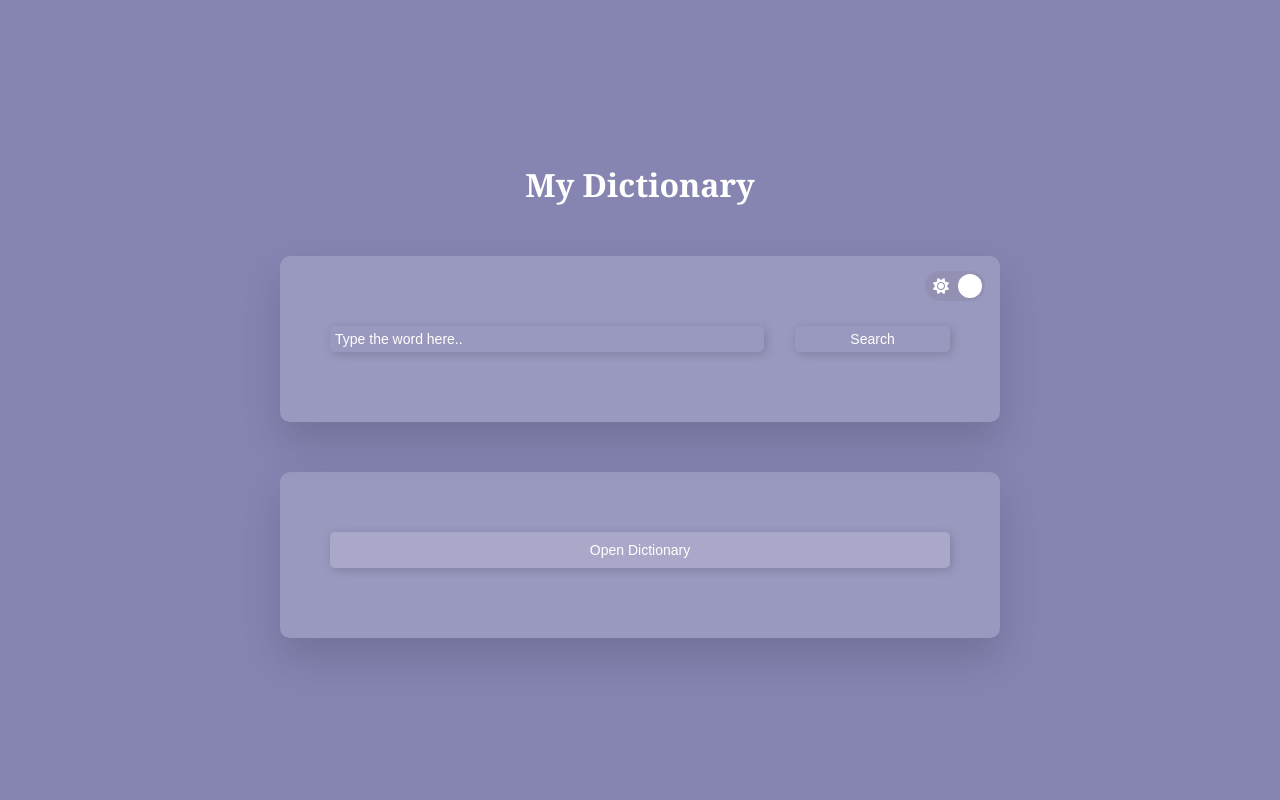
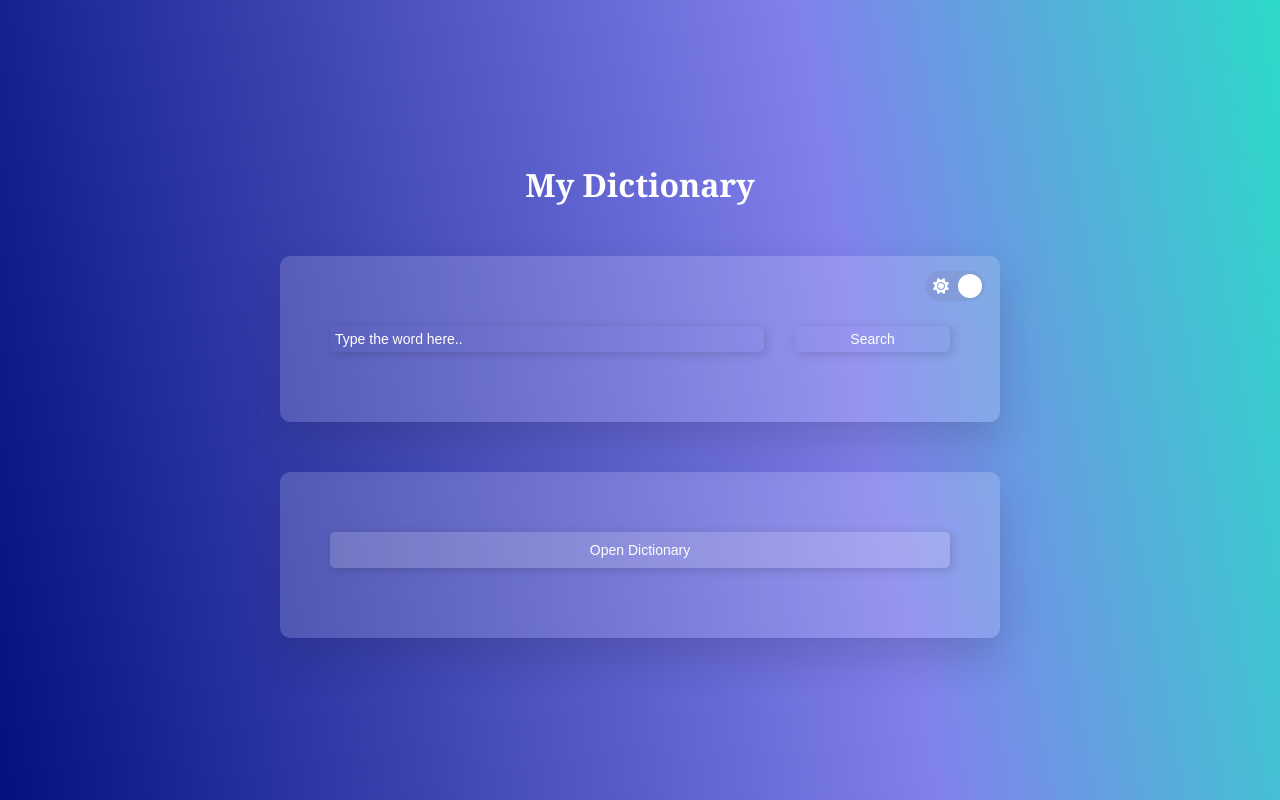
Before and after one commit to PriskinZsuzsanna/OOP-Dictionary, a plain HTML site: page index.html in a window 1280 px wide. Both pictures are taken after a click on the element 955 px from the left and 285 px from the top of the page. Drawn offline with Linux system fonts and the light colour scheme.

Commit message:
bg colors

```diff
--- a/style.css
+++ b/style.css
@@ -27,13 +27,15 @@ span {
     position: absolute;
     inset: 0;
     min-height: 100vh;
-    background: rgba(163, 172, 240, 0.257);
+    /*background: rgba(163, 172, 240, 0.257);*/
+    background: linear-gradient(80deg, rgba(3, 15, 128, 0.519) 0%, rgba(103, 103, 233, 0.382) 66%, rgba(44, 218, 201, 0.462) 100%);
     z-index: -1;
     transition: all .5s ease-in-out;
 }
 
 body.dark span {
-    background: rgba(3, 1, 94, 0.477);
+    /*background: rgba(3, 1, 94, 0.477);*/
+    background: linear-gradient(80deg, rgba(3,16,128,1) 0%, rgba(103,103,233,0.8263736263736263) 66%, rgba(44,218,201,1) 100%);
 }
 
 
```
